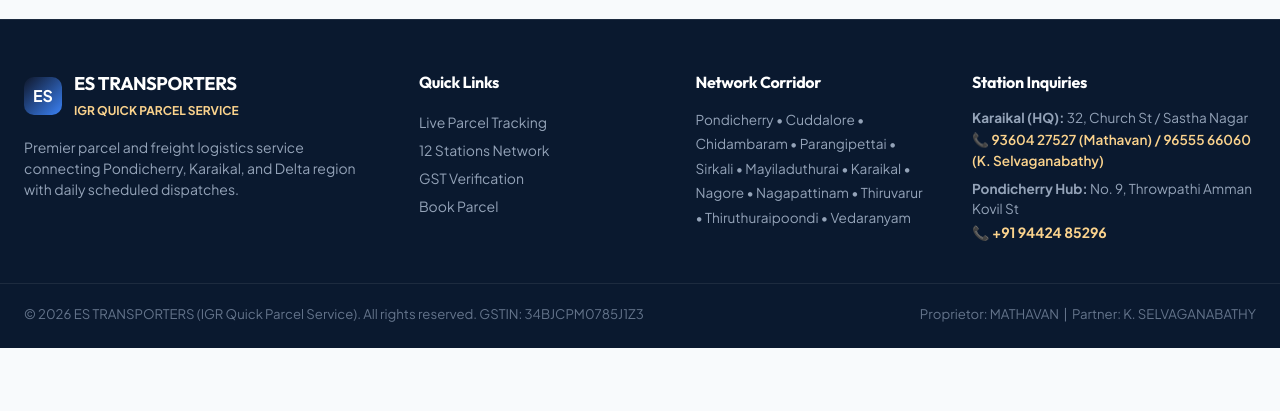
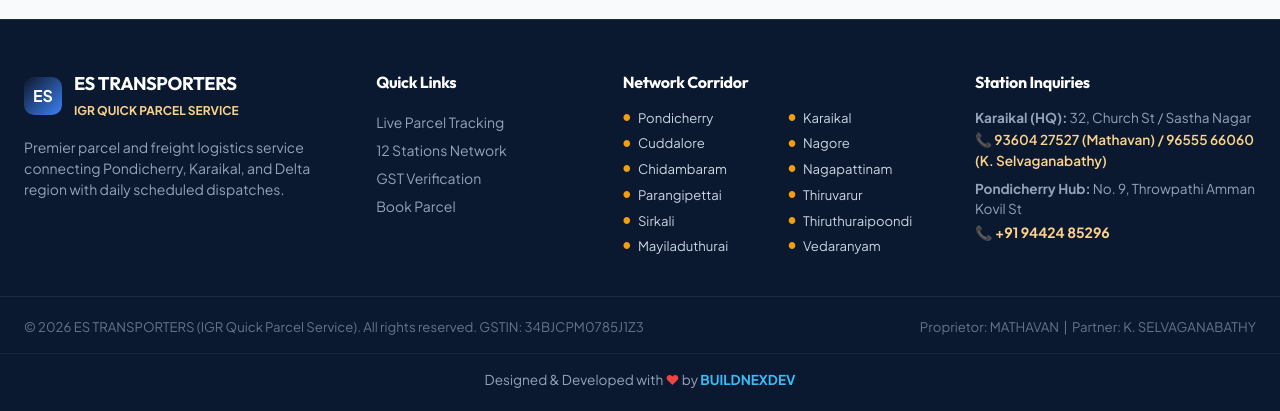
Before and after one commit to buildnexdev/parcel_service_frontend, a React (Vite) app: page / in a window 1280 px wide. Shown: the part 2518-2929 px from the top of the page. Before the commit the page ends 2866 px from the top, so only its background shows below. Built offline with nearby package versions, Linux system fonts and the light colour scheme; no server answers.

Commit message:
footer added

```diff
--- a/src/components/Portal/PortalLayout.jsx
+++ b/src/components/Portal/PortalLayout.jsx
@@ -162,6 +162,19 @@
         <div className="portal-content">
           {children}
         </div>
+
+        {/* Portal Bottom Credit */}
+        <footer style={{ padding: '14px 20px', textAlign: 'center', fontSize: '0.825rem', color: '#64748b', borderTop: '1px solid #e2e8f0', background: '#ffffff', marginTop: 'auto' }}>
+          Designed &amp; Developed with <span style={{ color: '#ef4444' }}>❤</span> by{' '}
+          <a
+            href="https://www.buildnexdev.in/"
+            target="_blank"
+            rel="noopener noreferrer"
+            style={{ color: '#2563eb', fontWeight: 700, textDecoration: 'none' }}
+          >
+            BUILDNEXDEV
+          </a>
+        </footer>
       </main>
 
       {/* In-UI Logout Confirmation Modal */}
--- a/src/components/WebsiteView.jsx
+++ b/src/components/WebsiteView.jsx
@@ -634,9 +634,57 @@
 
           <div>
             <h4 style={{ color: '#fff', marginBottom: '14px' }}>Network Corridor</h4>
-            <p style={{ fontSize: '0.85rem', color: '#94a3b8', lineHeight: '1.8' }}>
-              Pondicherry • Cuddalore • Chidambaram • Parangipettai • Sirkali • Mayiladuthurai • Karaikal • Nagore • Nagapattinam • Thiruvarur • Thiruthuraipoondi • Vedaranyam
-            </p>
+            <div style={{
+              display: 'grid',
+              gridTemplateColumns: 'repeat(2, minmax(0, 1fr))',
+              gap: '6px 14px',
+              fontSize: '0.82rem'
+            }}>
+              <div style={{ display: 'flex', flexDirection: 'column', gap: '6px' }}>
+                {['Pondicherry', 'Cuddalore', 'Chidambaram', 'Parangipettai', 'Sirkali', 'Mayiladuthurai'].map(s => (
+                  <a
+                    href="#branches"
+                    key={s}
+                    style={{
+                      display: 'flex',
+                      alignItems: 'center',
+                      gap: '7px',
+                      whiteSpace: 'nowrap',
+                      color: '#cbd5e1',
+                      textDecoration: 'none',
+                      transition: 'color 0.15s ease'
+                    }}
+                    onMouseEnter={(e) => e.currentTarget.style.color = '#38bdf8'}
+                    onMouseLeave={(e) => e.currentTarget.style.color = '#cbd5e1'}
+                  >
+                    <span style={{ color: '#f59e0b', fontSize: '0.55rem', flexShrink: 0 }}>●</span>
+                    <span>{s}</span>
+                  </a>
+                ))}
+              </div>
+              <div style={{ display: 'flex', flexDirection: 'column', gap: '6px' }}>
+                {['Karaikal', 'Nagore', 'Nagapattinam', 'Thiruvarur', 'Thiruthuraipoondi', 'Vedaranyam'].map(s => (
+                  <a
+                    href="#branches"
+                    key={s}
+                    style={{
+                      display: 'flex',
+                      alignItems: 'center',
+                      gap: '7px',
+                      whiteSpace: 'nowrap',
+                      color: '#cbd5e1',
+                      textDecoration: 'none',
+                      transition: 'color 0.15s ease'
+                    }}
+                    onMouseEnter={(e) => e.currentTarget.style.color = '#38bdf8'}
+                    onMouseLeave={(e) => e.currentTarget.style.color = '#cbd5e1'}
+                  >
+                    <span style={{ color: '#f59e0b', fontSize: '0.55rem', flexShrink: 0 }}>●</span>
+                    <span>{s}</span>
+                  </a>
+                ))}
+              </div>
+            </div>
           </div>
 
           <div>
@@ -651,6 +699,18 @@
         <div className="container" style={{ borderTop: '1px solid rgba(255,255,255,0.08)', paddingTop: '20px', display: 'flex', justifyContent: 'space-between', flexWrap: 'wrap', gap: '10px', fontSize: '0.825rem', color: '#64748b' }}>
           <div>© 2026 ES TRANSPORTERS (IGR Quick Parcel Service). All rights reserved. GSTIN: 34BJCPM0785J1Z3</div>
           <div>Proprietor: MATHAVAN &nbsp;|&nbsp; Partner: K. SELVAGANABATHY</div>
+        </div>
+
+        <div className="container" style={{ borderTop: '1px solid rgba(255,255,255,0.05)', marginTop: '16px', paddingTop: '16px', textAlign: 'center', fontSize: '0.85rem', color: '#94a3b8' }}>
+          Designed &amp; Developed with <span style={{ color: '#ef4444' }}>❤</span> by{' '}
+          <a
+            href="https://www.buildnexdev.in/"
+            target="_blank"
+            rel="noopener noreferrer"
+            style={{ color: '#38bdf8', fontWeight: 700, textDecoration: 'none' }}
+          >
+            BUILDNEXDEV
+          </a>
         </div>
       </footer>
 
--- a/src/index.css
+++ b/src/index.css
@@ -655,8 +655,8 @@
 
 .footer-grid {
   display: grid;
-  grid-template-columns: 1.5fr 1fr 1fr 1.2fr;
-  gap: 40px;
+  grid-template-columns: 1.35fr 0.9fr 1.35fr 1.2fr;
+  gap: 36px;
   margin-bottom: 40px;
 }
 
```
